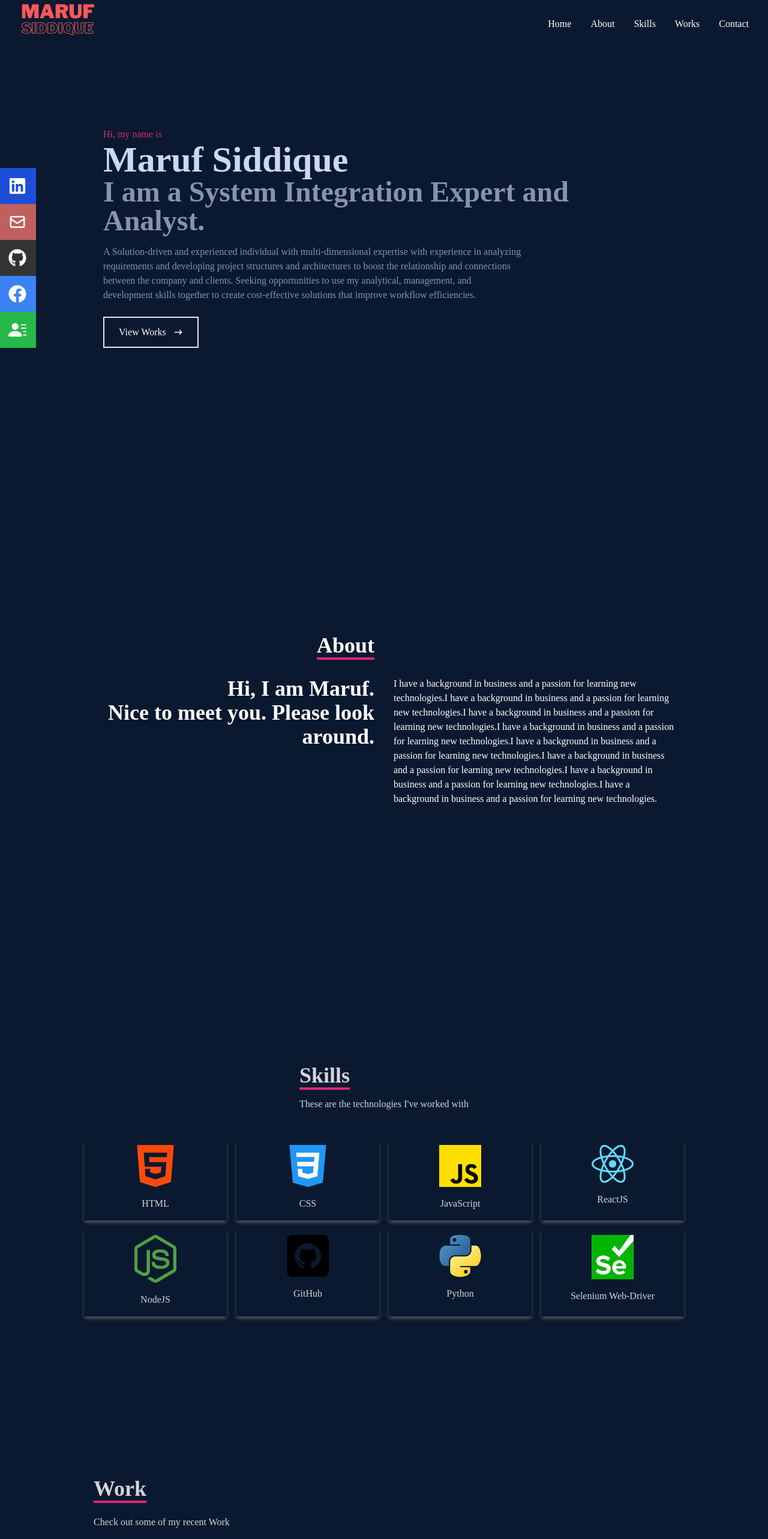
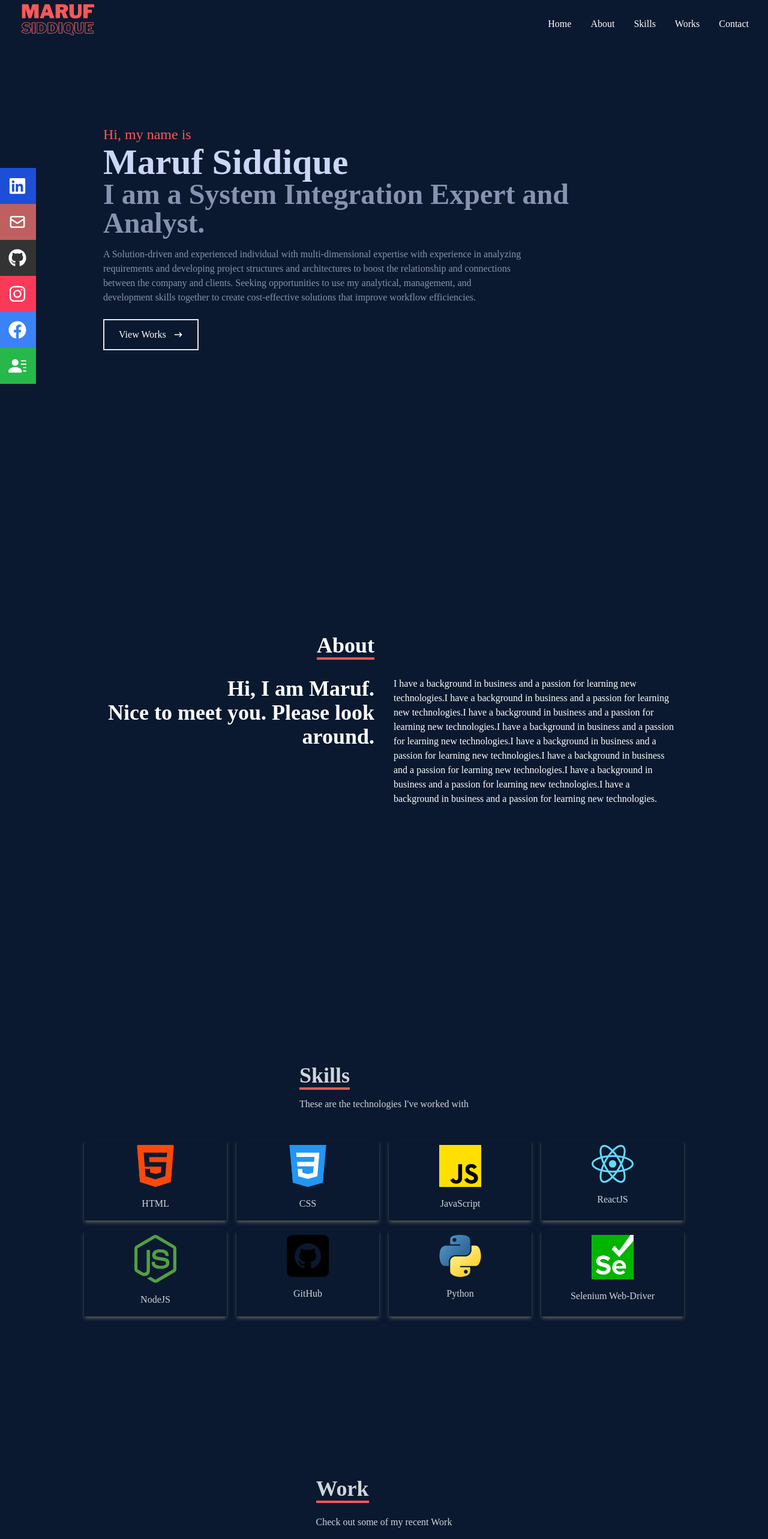
Before and after one commit to marufsiddique01/portfolio-react, a React (Create React App) app: page / in a window 1280 px wide. Shown: the top 2566 px of the page at 60% size. Built offline with nearby package versions, Linux system fonts and the light colour scheme.

Commit message:
final touch fixed title and icon

```diff
--- a/src/components/About.jsx
+++ b/src/components/About.jsx
@@ -7,7 +7,7 @@ const About = () => {
       <div className='flex flex-col justify-center items-center w-full h-full'>
         <div className='max-w-[1000px] w-full px-4 grid grid-cols-2 gap-8'>
           <div className='sm:text-right pb-8 pl-4'>
-            <p className='text-4xl font-bold inline border-b-4 border-pink-600 text-white'>
+            <p className='text-4xl font-bold inline border-b-4 border-[#ff5757] text-white'>
               About
             </p>
           </div>
--- a/src/components/Contact.jsx
+++ b/src/components/Contact.jsx
@@ -2,10 +2,11 @@ import React from 'react'
 
 const Contact = () => {
   return (
-    <div name='contact' className='w-full h-screen bg-[#0a192f] flex justify-center p-4'>
+    <div name='contact' className='w-full h-screen bg-[#0a192f] flex justify-center items-center p-4'>
+
       <form action="https://getform.io/f/696934ac-0b1b-4c42-930e-07b248f120c4" method='POST' className='flex flex-col max-w-[600px] w-full'>
         <div className='pb-8'>
-          <p className='text-4xl font-bold inline border-b-4 border-pink-600 text-gray-300 '>Contact</p>
+          <p className='text-4xl font-bold inline border-b-4 border-[#ff5757] text-gray-300 '>Contact</p>
           <p className='text-gray-300 py-4'> Submit the form below or shoot me an email- demo</p>
         </div>
         <input className='bg-[#ccd6f6] p-2' type='text' placeholder='Name' name='name'></input>
@@ -14,7 +15,7 @@ const Contact = () => {
 
         <textarea className='bg-[#ccd6f6] p-2' cols='30' rows='10' placeholder='Enter Your Message' name='message'></textarea>
 
-        <button className='text-white border-2 hover:bg-pink-600 hover:border-pink-600  px-4 py-3 my-8 mx-auto flex items-center' type="submit">Let's Collaborate</button>
+        <button className='text-white border-2 hover:bg-[#ff5757] hover:border-[#ff5757]  px-4 py-3 my-8 mx-auto flex items-center' type="submit">Let's Collaborate</button>
       </form>
 
 
--- a/src/components/Home.jsx
+++ b/src/components/Home.jsx
@@ -3,11 +3,11 @@ import { HiArrowNarrowRight } from 'react-icons/hi'
 
 const Home = () => {
   return (
-    <div className='w-full h-screen bg-[#0a192f]'>
+    <div name='home' className='w-full h-screen bg-[#0a192f]'>
       {/* container */}
 
       <div className='max-w-[1000px] mx-auto px-8 flex flex-col justify-center h-full'>
-        <p className='text-pink-600'>Hi, my name is</p>
+        <p className='text-[#ff5757] text-2xl'>Hi, my name is</p>
         <h1 className='text-4xl sm:text-6xl font-bold text-[#ccd6f6]'>Maruf Siddique</h1>
         <h2 className='text-2xl sm:text-5xl font-bold text-[#8892b0]'>I am a System Integration Expert and Analyst.</h2>
         <p className='text-[#8892b0] py-4 max-w-[700px]'>
@@ -26,8 +26,8 @@ const Home = () => {
           flex
           flex-row
           items-center
-           hover:bg-pink-600
-            hover:border-pink-600
+           hover:bg-[#ff5757]
+            hover:border-[#ff5757]
             '
           >
             View Works
--- a/src/components/Navbar.jsx
+++ b/src/components/Navbar.jsx
@@ -3,7 +3,7 @@ import React, { useState } from 'react'
 import { Link } from 'react-scroll'
 
 
-import { FaBars, FaTimes, FaGithub, FaFacebook, FaLinkedin } from 'react-icons/fa'
+import { FaBars, FaTimes, FaGithub, FaFacebook, FaLinkedin, FaInstagram } from 'react-icons/fa'
 import { HiOutlineMail } from 'react-icons/hi'
 import { BsFillPersonLinesFill } from 'react-icons/bs'
 
@@ -27,7 +27,7 @@ const Navbar = () => {
 
       <ul className='hidden md:flex text-white '>
         <li>
-          <Link to=" home" smooth={true} duration={500}>
+          <Link to="home" smooth={true} duration={500}>
             Home
           </Link>
         </li>
@@ -89,27 +89,32 @@ const Navbar = () => {
       <div className='hidden lg:flex fixed flex-col top-[35%] left-0 text-white'>
         <ul>
           <li className='w-[160px] h-[60px] flex justify-between items-center ml-[-100px] hover:ml-[-10px] duration-300 bg-blue-700'>
-            <a href='/' className='flex justify-between items-center w-full text-grey-300'>
+            <a href='https://www.linkedin.com/in/marufsiddique01/' target="_blank" className='flex justify-between items-center w-full text-grey-300' rel="noreferrer">
               Linkedin <FaLinkedin size={30} />
             </a>
           </li>
           <li className='w-[160px] h-[60px] flex justify-between items-center ml-[-100px] hover:ml-[-10px] duration-300 bg-[#c05f5f]'>
-            <a href='/' className='flex justify-between items-center w-full text-grey-300'>
+            <a href='mailto:marufsiddique71@gmail.com' target="_blank" className='flex justify-between items-center w-full text-grey-300' rel="noreferrer">
               Email <HiOutlineMail size={30} />
             </a>
           </li>
           <li className='w-[160px] h-[60px] flex justify-between items-center ml-[-100px] hover:ml-[-10px] duration-300 bg-[#333333]'>
-            <a href='/' className='flex justify-between items-center w-full text-grey-300'>
+            <a href='https://github.com/marufsiddique01' target="_blank" className='flex justify-between items-center w-full text-grey-300' rel="noreferrer">
               Github <FaGithub size={30} />
             </a>
           </li>
+          <li className='w-[160px] h-[60px] flex justify-between items-center ml-[-100px] hover:ml-[-10px] duration-300 bg-[#fb3958]'>
+            <a href='https://www.instagram.com/marufsiddique01/' target="_blank" className='flex justify-between items-center w-full text-grey-300' rel="noreferrer">
+              Instagram <FaInstagram size={30} />
+            </a>
+          </li>
           <li className='w-[160px] h-[60px] flex justify-between items-center ml-[-100px] hover:ml-[-10px] duration-300 bg-blue-500'>
-            <a href='/' className='flex justify-between items-center w-full text-grey-300'>
+            <a href='https://www.facebook.com/marufsiddique01/' target="_blank" className='flex justify-between items-center w-full text-grey-300' rel="noreferrer">
               Facebook <FaFacebook size={30} />
             </a>
           </li>
           <li className='w-[160px] h-[60px] flex justify-between items-center ml-[-100px] hover:ml-[-10px] duration-300 bg-[#26b84a]'>
-            <a href='/' className='flex justify-between items-center w-full text-grey-300'>
+            <a href='/' target="_blank" className='flex justify-between items-center w-full text-grey-300'>
               Resume <BsFillPersonLinesFill size={30} />
             </a>
           </li>
--- a/src/components/Skills.jsx
+++ b/src/components/Skills.jsx
@@ -20,7 +20,7 @@ const Skills = () => {
         {/* container */}
 
         <div>
-          <p className='text-4xl font-bold inline border-b-4 border-pink-600'>Skills</p>
+          <p className='text-4xl font-bold inline border-b-4 border-[#ff5757]'>Skills</p>
           <p className='py-4'>These are the technologies I've worked with</p>
         </div>
 
--- a/src/components/Work.jsx
+++ b/src/components/Work.jsx
@@ -7,9 +7,10 @@ const Work = () => {
   return (
     <div name='work' className='w-full md:h-screen text-gray-300 bg-[#0a192f]'>
 
-      <div className='max-w-[1000px] mx-auto p-4 flex flex-col justify-center w-full h-full'>
+      <div className='max-w-[1000px] mx-auto flex flex-col justify-center items-center w-full h-full'>
+
         <div className='pb-8'>
-          <p className='text-4xl font-bold inline border-b-4 border-pink-600 '>Work</p>
+          <p className='text-4xl font-bold inline border-b-4 border-[#ff5757] '>Work</p>
           <p className='py-6'>Check out some of my recent Work</p>
         </div>
 
```
Also changed, not shown: 2 other files (tests, documents, lock files or other folders).
